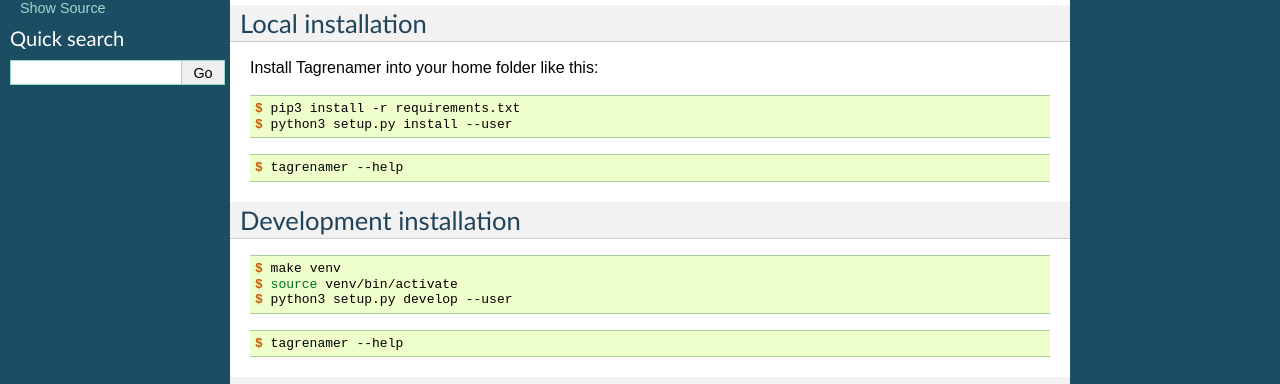
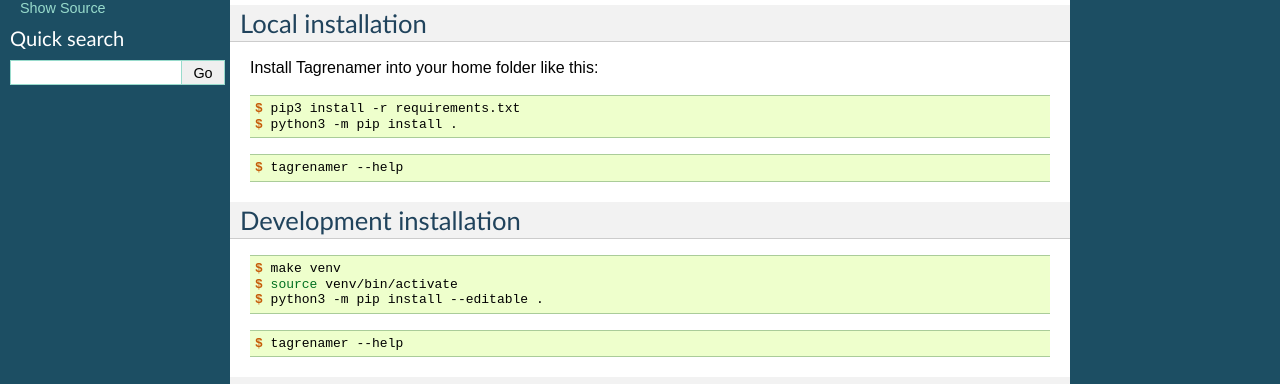
Before and after one commit to nielsvm/tagrenamer, a Sphinx documentation site: the page built from docs/DEVELOPMENT.rst, in a window 1280 px wide. Shown: the part 352-736 px from the top of the page. Built offline with Sphinx 7.4.7, drawn with Linux system fonts in a browser that asks for light colours.

Commit message:
development instructions

```diff
--- a/docs/DEVELOPMENT.rst
+++ b/docs/DEVELOPMENT.rst
@@ -31,7 +31,7 @@
 .. code-block:: console
 
     $ pip3 install -r requirements.txt
-    $ python3 setup.py install --user
+    $ python3 -m pip install .
 
 .. code-block:: console
 
@@ -44,7 +44,7 @@
 
     $ make venv
     $ source venv/bin/activate
-    $ python3 setup.py develop --user
+    $ python3 -m pip install --editable .
 
 .. code-block:: console
 
```
